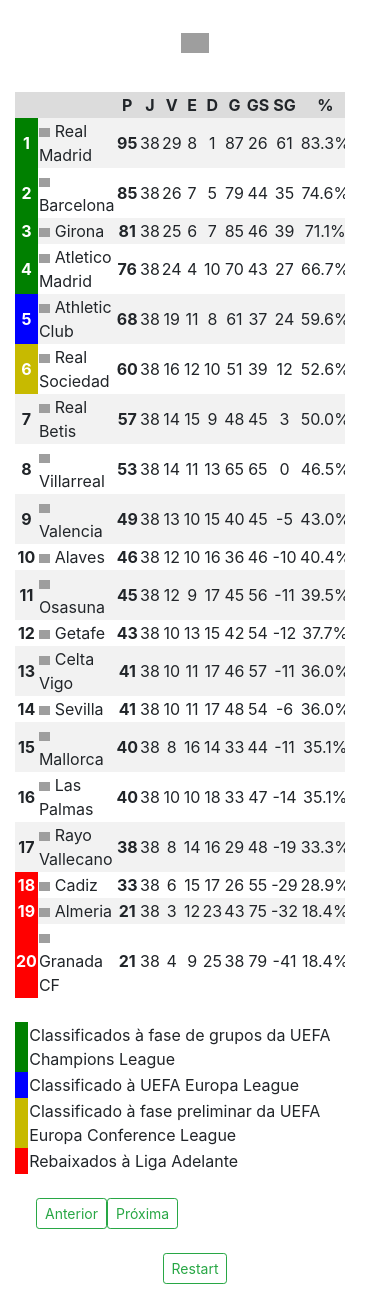
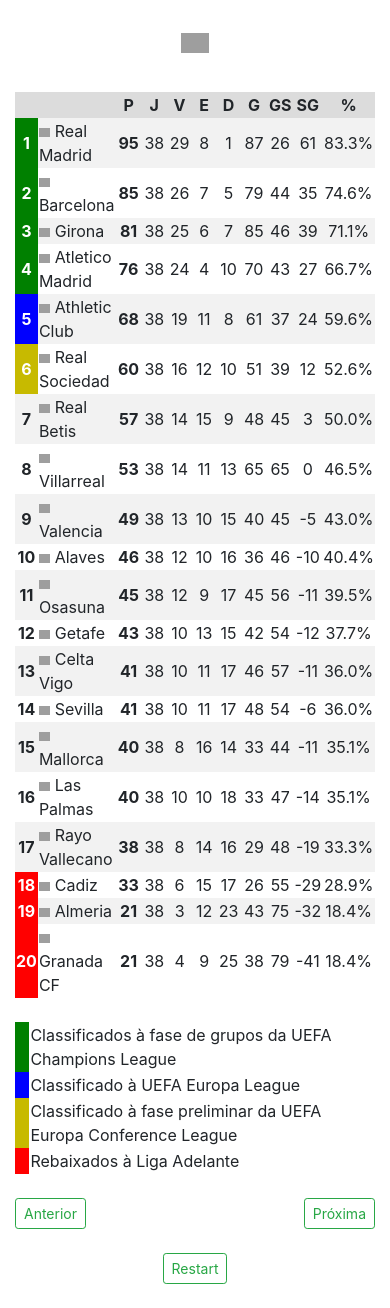
Before and after one commit to vivaccar/simulador, a Django app: page /la_liga in a window 390 px wide. Shown: the part 89-1397 px from the top of the page. Run offline with Django 5.2, Linux system fonts and the light colour scheme; data comes from the database, SQL or seed files in the repository; both versions use the stored data as it was after the commit; some libraries are stand-ins or nearby versions; grey boxes are pictures that could not be loaded.

Commit message:
firefox/mobile fixed

```diff
--- a/home/templates/league.html
+++ b/home/templates/league.html
@@ -43,8 +43,8 @@
 			<h2 class="league_title"><img style="height: 7%; width: 7%;" src="{{ league.logo }}"></h2>
 		</div>
 		<div class="container-fluid">
-			<div class="row" style="width: 100%; height: 120%;">
-				<div class="col-lg-6 left-column">
+			<div class="row" style="height: 120%;">
+				<div class="col-lg-6 col-12 left-column">
 					<br>
 					<div class="table-responsive">
 						<table class="table-striped">
@@ -64,23 +64,23 @@
 							<tbody>
 								{% for team in teams_list %}
 								<tr id="team_row_{{ team.id_name }}">
-									<td class="text-center mb-4" {% if forloop.counter <= league.zone_1 %}style="background-color: green; color:white"
+									<td class="text-center" {% if forloop.counter <= league.zone_1 %}style="background-color: green; color:white"
 									{% elif league.zone_2 and forloop.counter <= league.zone_2 %}style="background-color: blue; color: white"
 									{% elif league.zone_3 and forloop.counter <= league.zone_3 %}style="background-color: rgb(199, 186, 0); color: white"
 									{% elif league.zone_4 and forloop.counter <= league.zone_4 %}style="background-color: purple; color: white"
 									{% elif league.zone_5 and forloop.counter == league.zone_5 %}style="background-color: orangered; color: white"
 									{% elif forloop.counter >=  league.zone_reb %}style="background-color: red; color: white"
 									{% endif %}><strong>{{ forloop.counter }}</strong></td>
-									<td><img src="{{ team.logo }}" alt="" width="15%" height="15%"> {{ team.name }}</td>
-									<td class="text-center mb-4"><strong>{{ team.points }}</strong></td>
-									<td class="text-center mb-4">{{ team.games_played }}</td>
-									<td class="text-center mb-4">{{ team.wins }}</td>
-									<td class="text-center mb-4">{{ team.draws }}</td>
-									<td class="text-center mb-4">{{ team.loss }}</td>
-									<td class="text-center mb-4">{{ team.goals_pro }}</td>
-									<td class="text-center mb-4">{{ team.goals_con }}</td>
-									<td class="text-center mb-4">{{ team.sg }}</td>
-									<td class="text-center mb-4">{{ team.aproveitamento }}%</td>
+									<td><img src="{{ team.logo }}" alt="" style="width: 15%;" height="auto"> {{ team.name }}</td>
+									<td class="text-center"><strong>{{ team.points }}</strong></td>
+									<td class="text-center">{{ team.games_played }}</td>
+									<td class="text-center">{{ team.wins }}</td>
+									<td class="text-center">{{ team.draws }}</td>
+									<td class="text-center">{{ team.loss }}</td>
+									<td class="text-center">{{ team.goals_pro }}</td>
+									<td class="text-center">{{ team.goals_con }}</td>
+									<td class="text-center">{{ team.sg }}</td>
+									<td class="text-center">{{ team.aproveitamento }}%</td>
 								</tr>
 								{% endfor %}
 							</tbody>
@@ -124,7 +124,7 @@
 						</div>
 					</div>
 				</div>
-				<div class="right-column" style="margin-left: 10%">
+				<div class="col-lg-6 col-12 right-column">
 					<div class="d-flex justify-content-between align-items-center mt-4">
 						<script src="{% static 'js/print_round.js' %}"></script>
 							<form class="d-inline">
--- a/static/js/get_data.js
+++ b/static/js/get_data.js
@@ -19,7 +19,6 @@ function getCSRFToken() {
 	return document.querySelector('meta[name="csrf-token"]').getAttribute('content');
 }
 function getGeneralData() {
-	console.log(l_id)
 	fetch('get_data', {
 		method: 'POST',
 		headers: {
--- a/static/js/print_round.js
+++ b/static/js/print_round.js
@@ -5,7 +5,6 @@ function validateInput(event){
 	const isNumber = /^\d$/.test(key)
 	const input = event.target
 	const value = input.value
-	console.log("a tecla eh: ", key)
 
 	if (!isNumber && key != 'Backspace' && key != 'ArrowRight' && key != 'ArrowLeft' && key != 'Delete' && key != 'Tab'){
 		event.preventDefault()
@@ -38,11 +37,11 @@ function printGamesRound(round) {
 			<input type="hidden" name="home_team" value="${game.home_team}">
 			<input type="hidden" name="away_team" value="${game.away_team}">
 			<input type="hidden" name="game_id" value="${game.game_id}">
-			<img src="${home_team.logo}" alt="" height="8%" width="8%">
+			<img src="${home_team.logo}" alt="" width="8%">
 			<input onkeydown="validateInput(event)" type="number" ${game.real_played ? 'disabled' : ''} name="home_goals" id="home_goals_${game.game_id}" min="0" max="99" value="${game.home_goals != null ? game.home_goals : ''}">
 			X
 			<input onkeydown="validateInput(event)" type="number" ${game.real_played ? 'disabled' : ''} name="away_goals" id="away_goals_${game.game_id}" min="0" max="99" value="${game.away_goals != null ? game.away_goals : ''}">
-			<img src="${away_team.logo}" alt="" height="8%" width="8%">
+			<img src="${away_team.logo}" alt="" width="8%">
 			<p style="font-size: 12px;">${game.stadium} - ${game.local_time}</p>
 		</div>
 	</div>
@@ -73,12 +72,9 @@ function checkInputs(game, homeGoalsInput, awayGoalsInput) {
 		game['home_goals'] = homeGoalsInput.value
 		game['away_goals'] = awayGoalsInput.value
 		let GameIdToFind = game.game_id;
-		console.log("gameIdToFind: ", GameIdToFind);
 		var generaldata = JSON.parse(localStorage.getItem('generalData'));
 		var gamesList = generaldata['games']
 		var foundGame = gamesList.find(object => object['game_id'] == GameIdToFind);
-		console.log("jogo encontrado: ", foundGame)
-		console.log("simulated jogo encontrado: ", foundGame['simulated'])
 		if (foundGame['simulated']) {
 			resetTeamsVariables(foundGame, generaldata);
 		}
@@ -88,9 +84,7 @@ function checkInputs(game, homeGoalsInput, awayGoalsInput) {
 }
 
 function resetTeamsVariables(game, generaldata) {
-	console.log("entrou na resetTeams")
 	let gameLocalStorage = generaldata['games'].find(object => object['game_id'] == game.game_id)
-	console.log("game do ls", gameLocalStorage)
 	let home_team = generaldata['teams'].find(team => team.name == game['home_team'])
 	let away_team = generaldata['teams'].find(team => team.name == game['away_team'])
 	home_team.games_played -= 1
@@ -124,8 +118,6 @@ function resetTeamsVariables(game, generaldata) {
 }
 
 function ft_sort_table(generalData) {
-	console.log("sort")
-	console.log("general", generalData['league_data'])
 	if (generalData['league_data']['id'] == 39) {
 		generalData['teams'].sort((a, b) => {
 			if (a.points != b.points) {
@@ -141,7 +133,6 @@ function ft_sort_table(generalData) {
 	}
 	else if (generalData['league_data']['league_id'] == 71 || generalData['league_data']['league_id'] == 72) {
 		generalData['teams'].sort((a, b) => {
-			console.log("br")
 			if (a.points != b.points) {
 				return b.points - a.points;
 			} else {
@@ -171,7 +162,6 @@ function ft_sort_table(generalData) {
 		});
 	}
 	else if (generalData['league_data']['name'] == 'La Liga' || generalData['league_data']['name'] == 'Serie A') {
-		console.log("entrou")
 		generalData['teams'].sort((a, b) => {
 			if (b.points != a.points) {
 				return b.points - a.points;
@@ -216,26 +206,19 @@ function exec_game(game, generaldata) {
 	away_team_data.aproveitamento = ((away_team_data.points / (away_team_data.games_played * 3)) * 100).toFixed(1);
 	ft_sort_table(generaldata)
 	localStorage.setItem('generalData', JSON.stringify(generaldata));
-	console.log("depois de exec game");
 }
 
 function desempate(team_a, team_b, gamesList) {
-	console.log("ENTROU NO DESEMPATE")
 	var game_1 = gamesList.find(game => game.home_team == team_a.name && game.away_team == team_b.name)
 	var game_2 = gamesList.find(game => game.home_team == team_b.name && game.away_team == team_a.name)
-	console.log("game 1:", game_1)
-	console.log("game 2:", game_2)
 	var team_a_goals = parseInt(game_1['home_goals'] != null ? game_1['home_goals'] : 0) + parseInt(game_2['away_goals'] != null ? game_2['away_goals'] : 0)
 	var team_b_goals = parseInt(game_1['away_goals'] != null ? game_1['away_goals'] : 0) + parseInt(game_2['home_goals'] != null ? game_2['home_goals'] : 0)
-	console.log("team a gols:", team_a_goals)
-	console.log("team b gols:", team_b_goals)
 	if (team_a_goals == team_b_goals)
 		return (team_b.sg - team_a.sg)
 	return (team_b_goals - team_a_goals)
 }
 
 function print_table(generaldata) {
-	console.log("entrou na print tableeeeeee")
 	const tbody = document.querySelector('tbody')
 	tbody.innerHTML = ''
 	generaldata['teams'].forEach((team, index) => {
@@ -258,17 +241,17 @@ function print_table(generaldata) {
 			textColor = 'white'
 		}
 		row.innerHTML = `
-			<td class="text-center mb-4" style="background-color: ${backgroundColor}; color: ${textColor};"><strong>${index + 1}</strong></td>
-			<td><img src="${team.logo}" alt="" width="15%" height="15%"> ${team.name}</td>
-			<td class="text-center mb-4"><strong>${team.points}</strong></td>
-			<td class="text-center mb-4">${team.games_played}</td>
-			<td class="text-center mb-4">${team.wins}</td>
-			<td class="text-center mb-4">${team.draws}</td>
-			<td class="text-center mb-4">${team.loss}</td>
-			<td class="text-center mb-4">${team.goals_pro}</td>
-			<td class="text-center mb-4">${team.goals_con}</td>
-			<td class="text-center mb-4">${team.sg}</td>
-			<td class="text-center mb-4">${team.aproveitamento}%</td>
+			<td class="text-center" style="background-color: ${backgroundColor}; color: ${textColor};"><strong>${index + 1}</strong></td>
+			<td><img src="${team.logo}" alt="" width="15%" height="auto"> ${team.name}</td>
+			<td class="text-center"><strong>${team.points}</strong></td>
+			<td class="text-center">${team.games_played}</td>
+			<td class="text-center">${team.wins}</td>
+			<td class="text-center">${team.draws}</td>
+			<td class="text-center">${team.loss}</td>
+			<td class="text-center">${team.goals_pro}</td>
+			<td class="text-center">${team.goals_con}</td>
+			<td class="text-center">${team.sg}</td>
+			<td class="text-center">${team.aproveitamento}%</td>
 			`;
 		tbody.appendChild(row);
 	})
```
Also changed, not shown: db.sqlite3, static/style.css (line endings or trailing spaces).
